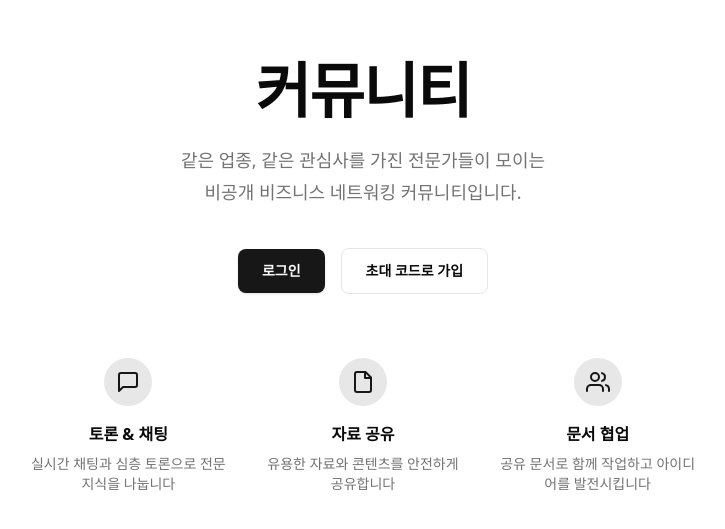
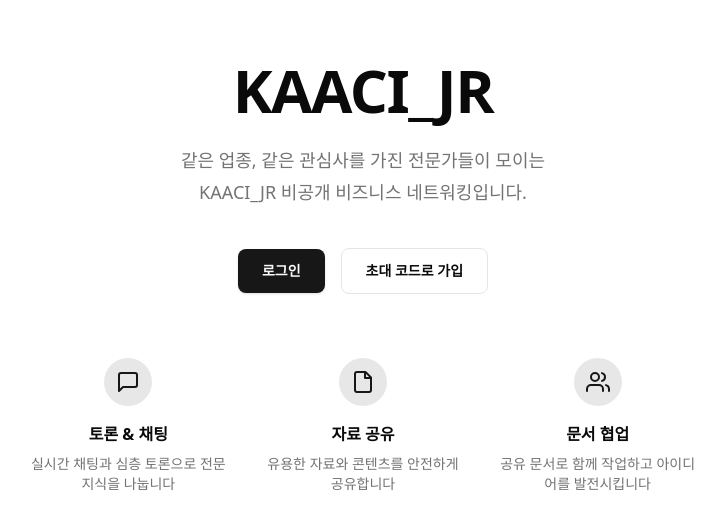
Before and after one commit to lekis1020/allergy-map-pages, a Next.js app: page / in a window 1280 px wide. Shown: the part 123-652 px from the top of the page, without its empty margins (277-1002 px from the left). Built offline with nearby package versions, Linux system fonts and the light colour scheme; no server answers.

Commit message:
chore: rename all 커뮤니티 branding to KAACI_JR
https://claude.ai/code/session_014rL1BYSbqQhUqvM2nAqhor

```diff
--- a/src/app/(admin)/admin/channels/page.tsx
+++ b/src/app/(admin)/admin/channels/page.tsx
@@ -109,7 +109,7 @@ export default function AdminChannelsPage() {
           <DialogContent>
             <DialogHeader>
               <DialogTitle>새 채널</DialogTitle>
-              <DialogDescription>커뮤니티에 새 채널을 추가합니다</DialogDescription>
+              <DialogDescription>KAACI_JR에 새 채널을 추가합니다</DialogDescription>
             </DialogHeader>
             <div className="space-y-4">
               <div className="space-y-2">
--- a/src/app/(admin)/admin/page.tsx
+++ b/src/app/(admin)/admin/page.tsx
@@ -80,8 +80,8 @@ export default function AdminDashboardPage() {
     {
       href: "/admin/settings",
       icon: Settings,
-      label: "커뮤니티 설정",
-      description: "커뮤니티 이름, 설명 등",
+      label: "KAACI_JR 설정",
+      description: "KAACI_JR 이름, 설명 등",
     },
   ];
 
--- a/src/app/(admin)/admin/settings/page.tsx
+++ b/src/app/(admin)/admin/settings/page.tsx
@@ -50,18 +50,18 @@ export default function AdminSettingsPage() {
         </Link>
         <h1 className="text-xl font-bold flex items-center gap-2 sm:text-2xl">
           <Settings className="h-5 w-5 sm:h-6 sm:w-6" />
-          커뮤니티 설정
+          KAACI_JR 설정
         </h1>
       </div>
 
       <Card>
         <CardHeader>
           <CardTitle>기본 설정</CardTitle>
-          <CardDescription>커뮤니티의 기본 정보를 수정합니다</CardDescription>
+          <CardDescription>KAACI_JR의 기본 정보를 수정합니다</CardDescription>
         </CardHeader>
         <CardContent className="space-y-4">
           <div className="space-y-2">
-            <Label htmlFor="community-name">커뮤니티 이름</Label>
+            <Label htmlFor="community-name">KAACI_JR 이름</Label>
             <Input
               id="community-name"
               value={name}
--- a/src/app/(app)/app/page.tsx
+++ b/src/app/(app)/app/page.tsx
@@ -80,7 +80,7 @@ export default function DashboardPage() {
           안녕하세요, {user?.display_name}님
         </h1>
         <p className="text-sm text-muted-foreground sm:text-base">
-          {community?.name || "커뮤니티"}에 오신 것을 환영합니다
+          {community?.name || "KAACI_JR"}에 오신 것을 환영합니다
         </p>
       </div>
 
--- a/src/app/(app)/layout.tsx
+++ b/src/app/(app)/layout.tsx
@@ -69,7 +69,7 @@ function JoinCommunityForm() {
           });
 
         if (memberError) {
-          setError("커뮤니티 참여에 실패했습니다: " + memberError.message);
+          setError("KAACI_JR 참여에 실패했습니다: " + memberError.message);
           setLoading(false);
           return;
         }
@@ -113,7 +113,7 @@ function JoinCommunityForm() {
         });
 
       if (memberError) {
-        setError("커뮤니티 참여에 실패했습니다: " + memberError.message);
+        setError("KAACI_JR 참여에 실패했습니다: " + memberError.message);
         setLoading(false);
         return;
       }
@@ -142,9 +142,9 @@ function JoinCommunityForm() {
           <div className="mx-auto mb-4 flex h-12 w-12 items-center justify-center rounded-full bg-primary/10">
             <Ticket className="h-6 w-6 text-primary" />
           </div>
-          <CardTitle className="text-2xl">커뮤니티 참여</CardTitle>
+          <CardTitle className="text-2xl">KAACI_JR 참여</CardTitle>
           <CardDescription>
-            초대 코드를 입력하여 커뮤니티에 참여하세요
+            초대 코드를 입력하여 KAACI_JR에 참여하세요
           </CardDescription>
         </CardHeader>
         <CardContent>
@@ -176,7 +176,7 @@ function JoinCommunityForm() {
               ) : (
                 <>
                   <LogIn className="mr-2 h-4 w-4" />
-                  커뮤니티 참여하기
+                  KAACI_JR 참여하기
                 </>
               )}
             </Button>
--- a/src/app/layout.tsx
+++ b/src/app/layout.tsx
@@ -8,15 +8,15 @@ export const dynamic = "force-dynamic";
 
 export const metadata: Metadata = {
   title: {
-    default: "커뮤니티",
-    template: "%s | 커뮤니티",
+    default: "KAACI_JR",
+    template: "%s | KAACI_JR",
   },
-  description: "비공개 비즈니스 네트워킹 커뮤니티",
+  description: "KAACI_JR 비공개 비즈니스 네트워킹",
   manifest: "/manifest.json",
   appleWebApp: {
     capable: true,
     statusBarStyle: "default",
-    title: "커뮤니티",
+    title: "KAACI_JR",
   },
 };
 
--- a/src/app/login/page.tsx
+++ b/src/app/login/page.tsx
@@ -61,10 +61,10 @@ export default function LoginPage() {
       <Card className="w-full max-w-md">
         <CardHeader className="space-y-1 text-center">
           <CardTitle className="text-2xl font-bold">
-            {process.env.NEXT_PUBLIC_APP_NAME || "커뮤니티"}
+            KAACI_JR
           </CardTitle>
           <CardDescription>
-            비공개 커뮤니티에 로그인하세요
+            KAACI_JR에 로그인하세요
           </CardDescription>
         </CardHeader>
         <CardContent className="space-y-4">
--- a/src/app/onboarding/page.tsx
+++ b/src/app/onboarding/page.tsx
@@ -88,7 +88,7 @@ export default function OnboardingPage() {
           </div>
           <CardTitle className="text-2xl">프로필 작성</CardTitle>
           <CardDescription>
-            커뮤니티 멤버들에게 보여줄 프로필을 작성하세요
+            KAACI_JR 멤버들에게 보여줄 프로필을 작성하세요
           </CardDescription>
         </CardHeader>
         <CardContent>
--- a/src/app/page.tsx
+++ b/src/app/page.tsx
@@ -14,12 +14,12 @@ export default async function HomePage() {
     <div className="flex min-h-screen flex-col items-center justify-center bg-background p-4">
       <div className="mx-auto max-w-2xl text-center">
         <h1 className="text-4xl font-bold tracking-tight sm:text-6xl">
-          {process.env.NEXT_PUBLIC_APP_NAME || "커뮤니티"}
+          KAACI_JR
         </h1>
         <p className="mt-6 text-lg leading-8 text-muted-foreground">
           같은 업종, 같은 관심사를 가진 전문가들이 모이는
           <br />
-          비공개 비즈니스 네트워킹 커뮤니티입니다.
+          KAACI_JR 비공개 비즈니스 네트워킹입니다.
         </p>
         <div className="mt-10 flex items-center justify-center gap-4">
           <Link
--- a/src/components/app-sidebar.tsx
+++ b/src/components/app-sidebar.tsx
@@ -75,7 +75,7 @@ export function AppSidebar({ unreadNotifications = 0 }: AppSidebarProps) {
         {/* Community Header */}
         <div className="flex h-14 items-center justify-between border-b px-4">
           <h2 className="text-lg font-semibold truncate">
-            {community?.name || "커뮤니티"}
+            {community?.name || "KAACI_JR"}
           </h2>
           <ThemeToggle />
         </div>
```
Also changed, not shown: public/manifest.json.
